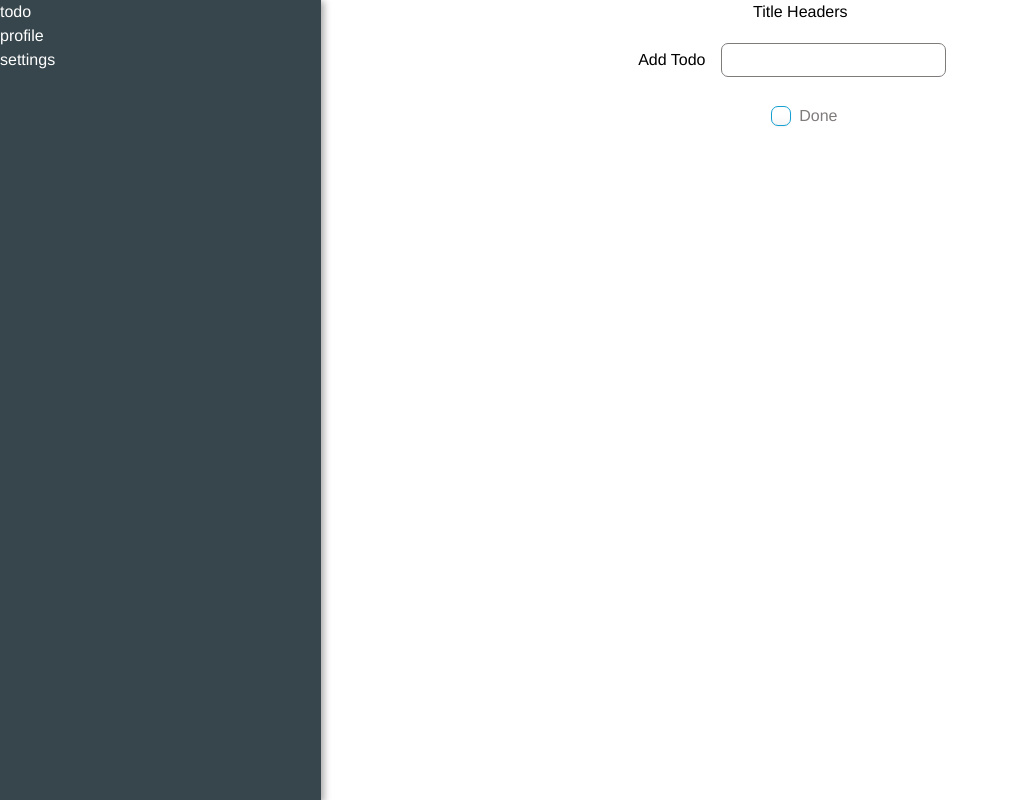
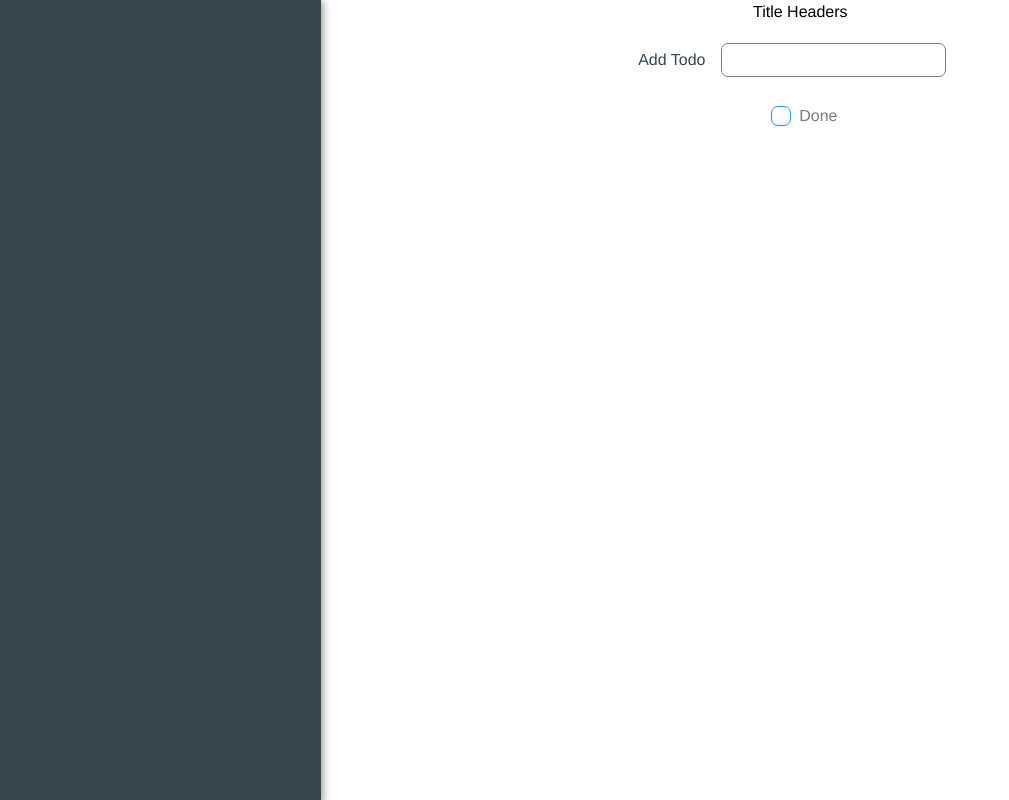
Before and after one commit to code-gorilla-au/tailwind-poc, a Vue app: page / in a window 1280 px wide. Shown: the whole page, without its empty margins (0-1009 px from the left). Built offline with nearby package versions, Linux system fonts and the light colour scheme.

Commit message:
need more stylz

```diff
--- a/src/assets/css/tailwind.css
+++ b/src/assets/css/tailwind.css
@@ -19,6 +19,11 @@
   width: 100vw;
 }
 
+p,
+span {
+  color: var(--colour-secondary-default);
+}
+
 .outer-shadow-sm {
   box-shadow: 2px 2px 7px 1px var(--shadow-light);
   -webkit-box-shadow: 2px 2px 7px 1px var(--shadow-light);
```
